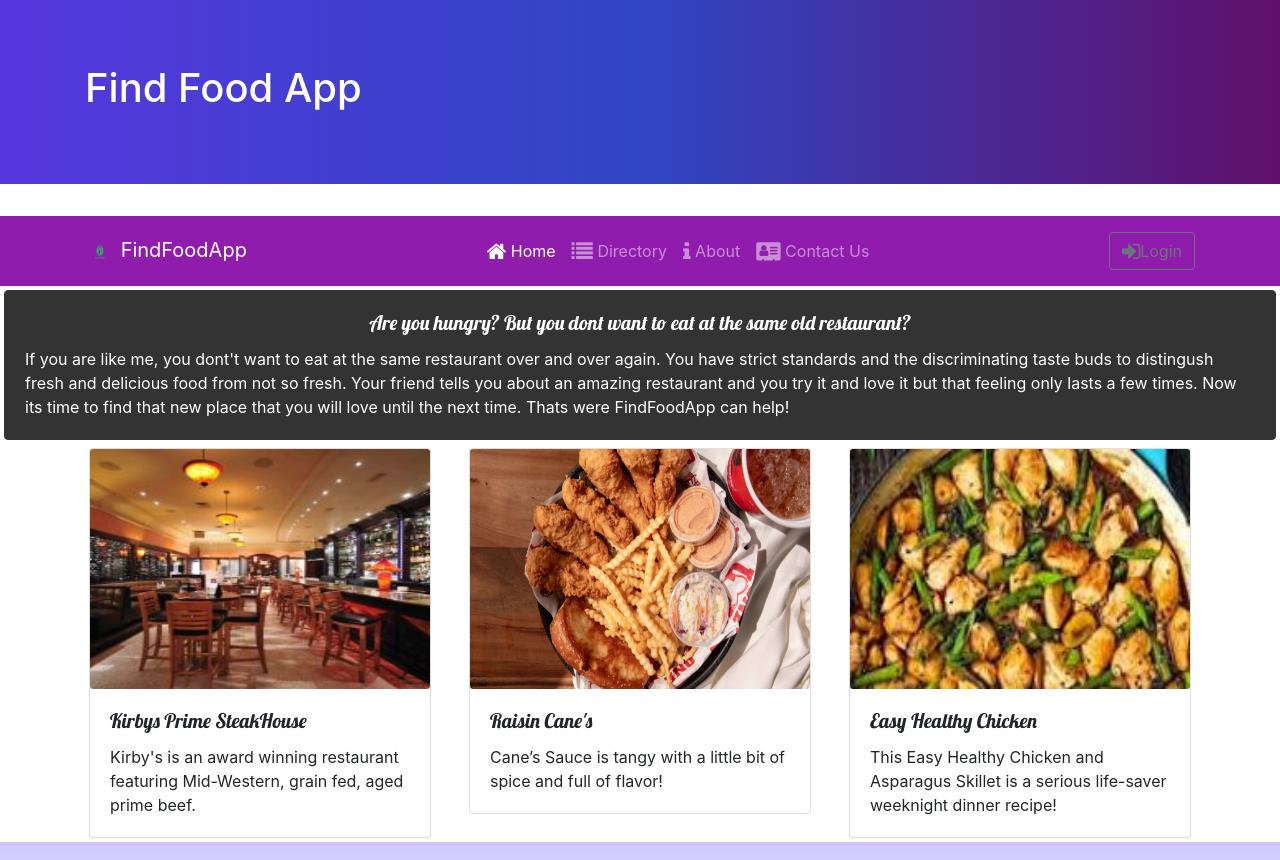
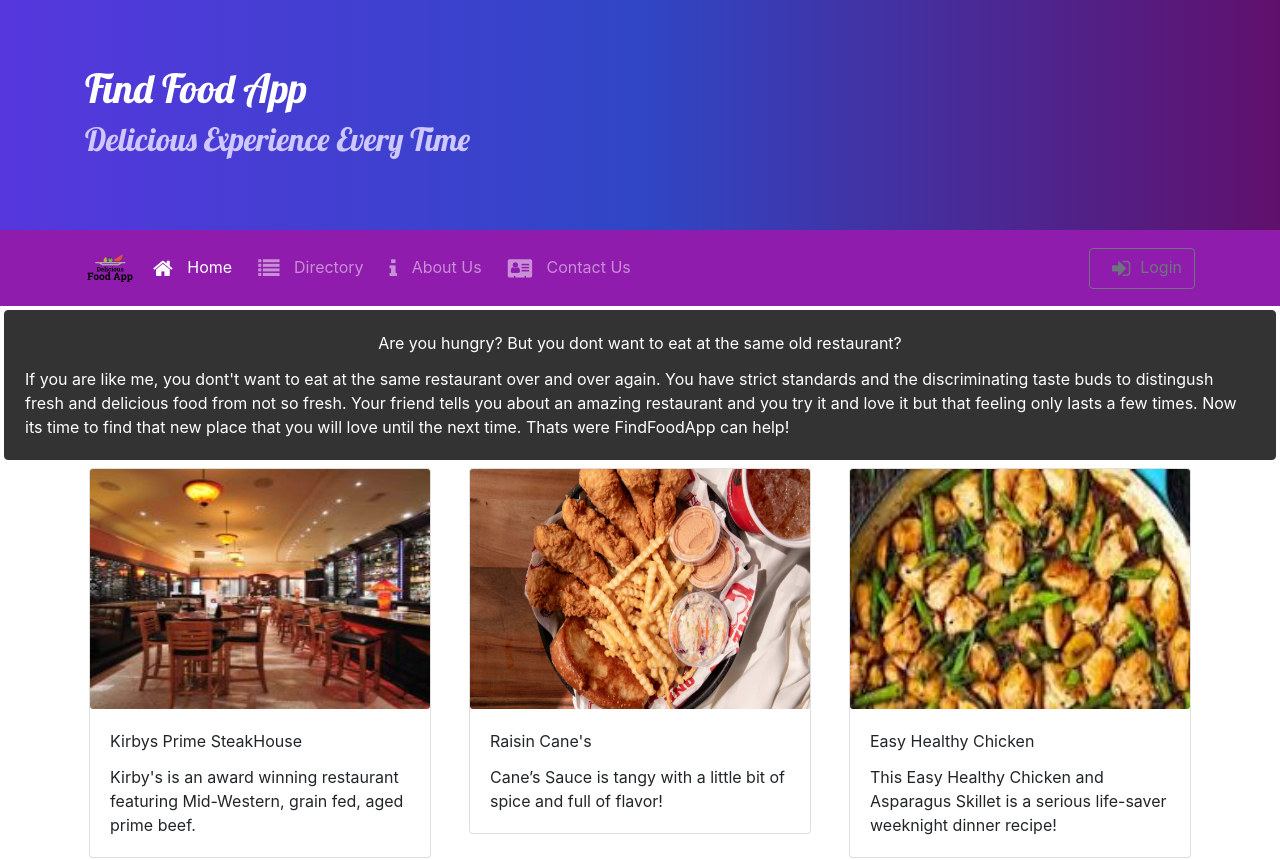
Before and after one commit to KBHomes3/Node-MongoDB-Example, a React (Create React App) app in the folder Desktop/NucampFolder/4-React-Native/findfoodapp/: page /home in a window 1280 px wide. Shown: the top 860 px of the page. Built offline with nearby package versions, Linux system fonts and the light colour scheme.

Commit message:
Introducing Redux to the Find Food App

```diff
--- a/Desktop/NucampFolder/4-React-Native/findfoodapp/src/App.css
+++ b/Desktop/NucampFolder/4-React-Native/findfoodapp/src/App.css
@@ -14,9 +14,9 @@
   width: 240px;
   height: 240px;
 }
-.card-img-overlay h5 {
-  color: white;
-  background-color: rgba(0, 0, 0, 0.5);
+
+i{
+  padding: 5px 10px;
 }
 
 .row-content {
@@ -33,6 +33,7 @@
 .jumbotron {
   margin: 0;
   padding: 30px;
+  margin-bottom: 0 !important;
   background-image: linear-gradient(to right, #5637DD, #3046C5, #60106B);
   color: white;
 }
--- a/Desktop/NucampFolder/4-React-Native/findfoodapp/src/App.js
+++ b/Desktop/NucampFolder/4-React-Native/findfoodapp/src/App.js
@@ -1,19 +1,24 @@
 import React, { Component } from 'react';
 import Main from './components/MainComponent';
 import { BrowserRouter } from 'react-router-dom';
+import { Provider } from 'react-redux';
+import { ConfigureStore } from './redux/configureStore';
 import './App.css';
+
+const store = ConfigureStore();
 
 
 class App extends Component {
 
-
   render(){
     return (
-      <BrowserRouter>
-        <div className="App">
-          <Main />
-        </div>
-      </BrowserRouter>
+      <Provider store={store}>
+        <BrowserRouter>
+          <div className="App">
+            <Main />
+          </div>
+        </BrowserRouter>
+      </Provider>
     );
   }
 }
--- a/Desktop/NucampFolder/4-React-Native/findfoodapp/src/components/ContactComponent.js
+++ b/Desktop/NucampFolder/4-React-Native/findfoodapp/src/components/ContactComponent.js
@@ -59,9 +59,6 @@
 
         this.setState({errors: errors});
     }
-
-
-
 
     handleInputChange(event) {
         const target = event.target;
--- a/Desktop/NucampFolder/4-React-Native/findfoodapp/src/components/HeaderComponent.js
+++ b/Desktop/NucampFolder/4-React-Native/findfoodapp/src/components/HeaderComponent.js
@@ -1,13 +1,14 @@
 import React, { Component }  from 'react';
-import { Nav, Navbar, NavbarBrand, NavItem, Jumbotron,
+import { Nav, Navbar, NavbarBrand, NavItem, NavbarToggler, Jumbotron,
         Button, Modal, ModalHeader, ModalBody, Form, FormGroup,
-        Input, Label } from 'reactstrap';
+        Input, Label, Collapse } from 'reactstrap';
 import { NavLink } from 'react-router-dom';
 
 class Header extends Component {
     constructor(props){
         super(props);
         this.state = {
+            isNavOpen: false,
             isModalOpen: false,
             hidden: true
         };
@@ -15,6 +16,13 @@
         this.toggleModal = this.toggleModal.bind(this);
         this.handleLogin = this.handleLogin.bind(this);
         this.toggleShow = this.toggleShow.bind(this);
+        this.toggleNav = this.toggleNav.bind(this);
+    }
+
+    toggleNav() {
+        this.setState({
+            isNavOpen: !this.state.isNavOpen
+        });
     }
 
     toggleModal() {
@@ -44,16 +52,19 @@
                         <div className="row">
                             <div className="col">
                                 <h1>Find Food App</h1>
+                                <h2>Delicious Experience Every Time</h2>
                             </div>
                         </div>
                     </div>
                 </Jumbotron>
                 <Navbar dark sticky="top" expand="md">
                     <div className="container">
-                        <NavbarBrand className="mr-auto" href="/"><img src="/assets/images/foodlogo.png" height="30" width="30" alt="FindFood Logo" /> FindFoodApp</NavbarBrand>
+                        <NavbarBrand className="mr-auto" href="/"><img src="/assets/images/foodlogo2.png" height="50" width="50" alt="FindFood Logo" /></NavbarBrand>
+                        <NavbarToggler onClick={this.toggleNav} />
+                        <Collapse isOpen={this.state.isNavOpen} navbar>
                             <Nav navbar>
                                 <NavItem>
-                                <NavLink className="nav-link" to="/home">
+                                    <NavLink className="nav-link justify-content-end" to="/home">
                                         <i className="fa fa-home fa-lg" /> Home
                                     </NavLink>
                                 </NavItem>
@@ -64,7 +75,7 @@
                                 </NavItem>
                                 <NavItem>
                                     <NavLink className="nav-link" to="/aboutus">
-                                    <i className="fa fa-info fa-lg" /> About
+                                        <i className="fa fa-info fa-lg" /> About Us
                                     </NavLink>
                                 </NavItem>
                                 <NavItem>
@@ -73,6 +84,7 @@
                                     </NavLink>
                                 </NavItem>
                             </Nav>
+                        </Collapse>
                         <span className="navbar-text ml-auto">
                             <Button outline onClick={this.toggleModal}>
                                 <i className="fa fa-sign-in fa-lg" />Login
@@ -80,6 +92,7 @@
                         </span>
                     </div>
                 </Navbar>
+
                 <Modal isOpen={this.state.isModalOpen} toggle={this.toggleModal} >
                     <ModalHeader toggle={this.toggleModal}>Login</ModalHeader>
                     <ModalBody>
--- a/Desktop/NucampFolder/4-React-Native/findfoodapp/src/components/MainComponent.js
+++ b/Desktop/NucampFolder/4-React-Native/findfoodapp/src/components/MainComponent.js
@@ -12,31 +12,28 @@
 import AmericanFoodList from './AmericanFoodComponent';
 import AsianFoodList from './AsianFoodComponent';
 import About from './AboutUsComponent';
-import { Switch, Route, Redirect } from 'react-router-dom';
-import { FOODTYPES } from '../shared/foodtypes';
-import { QUICKSERVICES } from '../shared/quickservices';
-import { RECEPIES} from '../shared/recepies';
-import { RESTAURANTS } from '../shared/restaurants';
+import { Switch, Route, Redirect, withRouter } from 'react-router-dom';
+import { connect } from 'react-redux';
 
+const mapStateToProps = state => {
+    return {
+        foodtypes: state.foodtypes,
+        recepies: state.recepies,
+        restaurants: state.restaurants,
+        quickservices: state.quickservices
+    }
+}
 
 class Main extends Component {
-    constructor(props) {
-        super(props);
-        this.state= {
-            foodtypes: FOODTYPES,
-            quickservices: QUICKSERVICES,
-            recepies: RECEPIES,
-            restaurants: RESTAURANTS,
-        };
-    }
+
     render() {
         const HomePage = () => {
             return (
                 <Home
                 videoId={'zZBchvH0ZH0'}
-                recepies={this.state.recepies.filter(recepie => recepie.featured)[0]}
-                restaurants={this.state.restaurants.filter(restaurant => restaurant.featured)[0]}
-                quickservices={this.state.quickservices.filter(quickservice => quickservice.featured)[0]} />
+                recepies={this.props.recepies.filter(recepie => recepie.featured)[0]}
+                restaurants={this.props.restaurants.filter(restaurant => restaurant.featured)[0]}
+                quickservices={this.props.quickservices.filter(quickservice => quickservice.featured)[0]} />
             );
         }
 
@@ -45,14 +42,14 @@
                 <Header />
                 <Switch>
                     <Route path='/home' component={HomePage} />
-                    <Route exact path='/directory' render={() => <Directory foodtypes={this.state.foodtypes} />} />
-                    <Route exact path='/restaurants' render={() => <RestaurantList restaurants={this.state.restaurants} /> } />
-                    <Route exact path='/quickservice' render={() => <QuickServiceList quickservices={this.state.quickservices} /> } />
-                    <Route exact path='/recepies' render={() => <RecepiesList recepies={this.state.recepies} /> } />
-                    <Route exact path='/mexicanFood' render={() => <MexicanFoodList allFoodItems={this.state} /> } />
-                    <Route exact path='/italianFood' render={() => <ItalianFoodList allFoodItems={this.state} /> } />
-                    <Route exact path='/americanFood' render={() => <AmericanFoodList allFoodItems={this.state} /> } />
-                    <Route exact path='/asianFood' render={() => <AsianFoodList allFoodItems={this.state} /> } />
+                    <Route exact path='/directory' render={() => <Directory foodtypes={this.props.foodtypes} />} />
+                    <Route exact path='/restaurants' render={() => <RestaurantList restaurants={this.props.restaurants} /> } />
+                    <Route exact path='/quickservice' render={() => <QuickServiceList quickservices={this.props.quickservices} /> } />
+                    <Route exact path='/recepies' render={() => <RecepiesList recepies={this.props.recepies} /> } />
+                    <Route exact path='/mexicanFood' render={() => <MexicanFoodList allFoodItems={this.props} /> } />
+                    <Route exact path='/italianFood' render={() => <ItalianFoodList allFoodItems={this.props} /> } />
+                    <Route exact path='/americanFood' render={() => <AmericanFoodList allFoodItems={this.props} /> } />
+                    <Route exact path='/asianFood' render={() => <AsianFoodList allFoodItems={this.props} /> } />
                     <Route exact path='/aboutus' component={About} />
                     <Route exact path='/contactus' component={Contact} />
                     <Redirect to='/home' />
@@ -63,4 +60,4 @@
     };
 }
 
-export default Main;
+export default withRouter(connect(mapStateToProps)(Main));
--- /dev/null
+++ b/Desktop/NucampFolder/4-React-Native/findfoodapp/src/redux/configureStore.js
@@ -0,0 +1,10 @@
+import { createStore } from 'redux';
+import { Reducer, InitialState } from './reducer';
+
+export const ConfigureStore = () => {
+    const store = createStore(
+        Reducer,
+        InitialState
+    );
+    return store;
+}
--- /dev/null
+++ b/Desktop/NucampFolder/4-React-Native/findfoodapp/src/redux/reducer.js
@@ -0,0 +1,15 @@
+import { FOODTYPES } from '../shared/foodtypes';
+import { QUICKSERVICES } from '../shared/quickservices';
+import { RECEPIES} from '../shared/recepies';
+import { RESTAURANTS } from '../shared/restaurants';
+
+export const InitialState = {
+    foodtypes: FOODTYPES,
+    quickservices: QUICKSERVICES,
+    recepies: RECEPIES,
+    restaurants: RESTAURANTS
+};
+
+export const Reducer = (state = InitialState, action) => {
+    return state;
+};
```
Also changed, not shown: Desktop/NucampFolder/4-React-Native/findfoodapp/package.json (+14 -11 lines), Desktop/NucampFolder/4-React-Native/findfoodapp/src/components/PersonalizedHomeComponent.js (added, +18 -0 lines), Desktop/NucampFolder/4-React-Native/findfoodapp/src/components/ProfileComponent.js (added, +18 -0 lines), Desktop/NucampFolder/4-React-Native/findfoodapp/public/assets/images/foodlogo2.png (added), 1 other file (tests, documents, lock files or other folders). Lines whose indentation alone changed are shown as unchanged.
